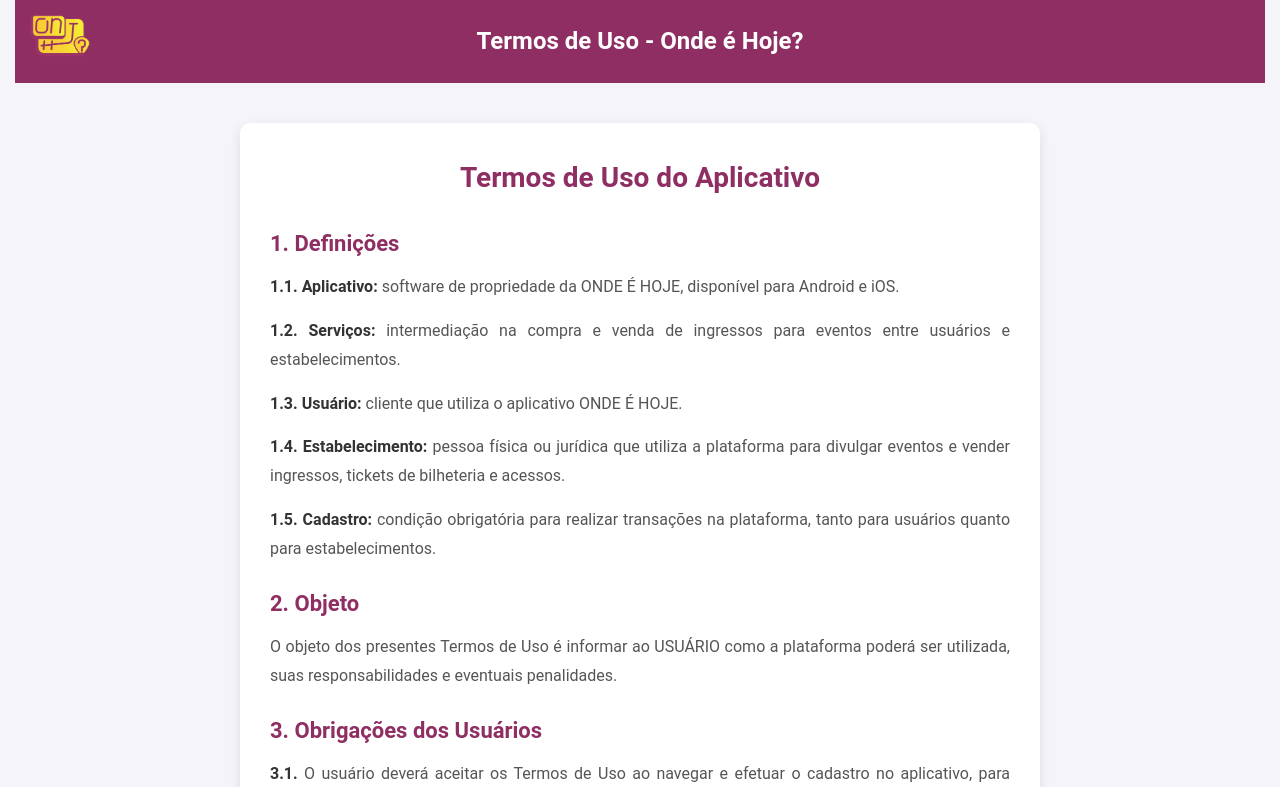
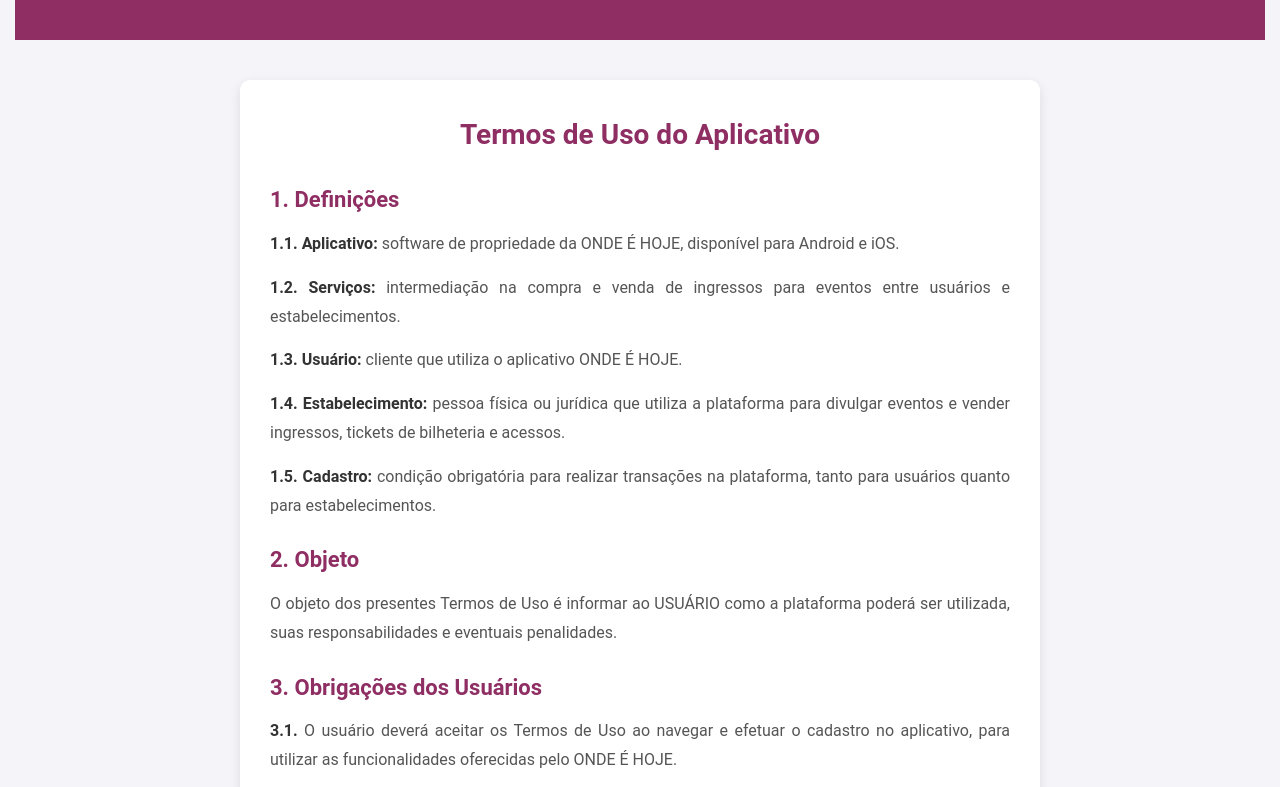
Before and after one commit to ONDEEHOJE/TERMOS, a plain HTML site: page index.html in a window 1280 px wide. Shown: the top 787 px of the page. Drawn offline with Linux system fonts and the light colour scheme.

Commit message:
Update index.html

```diff
--- a/index.html
+++ b/index.html
@@ -133,8 +133,7 @@
 </head>
 <body>
     <header>
-        <img src="src/logo.png" alt="Logo Onde é Hoje?" class="logo">
-        <h1>Termos de Uso - Onde é Hoje?</h1>
+
     </header>
     <div class="container">
         <h1>Termos de Uso do Aplicativo</h1>
```
